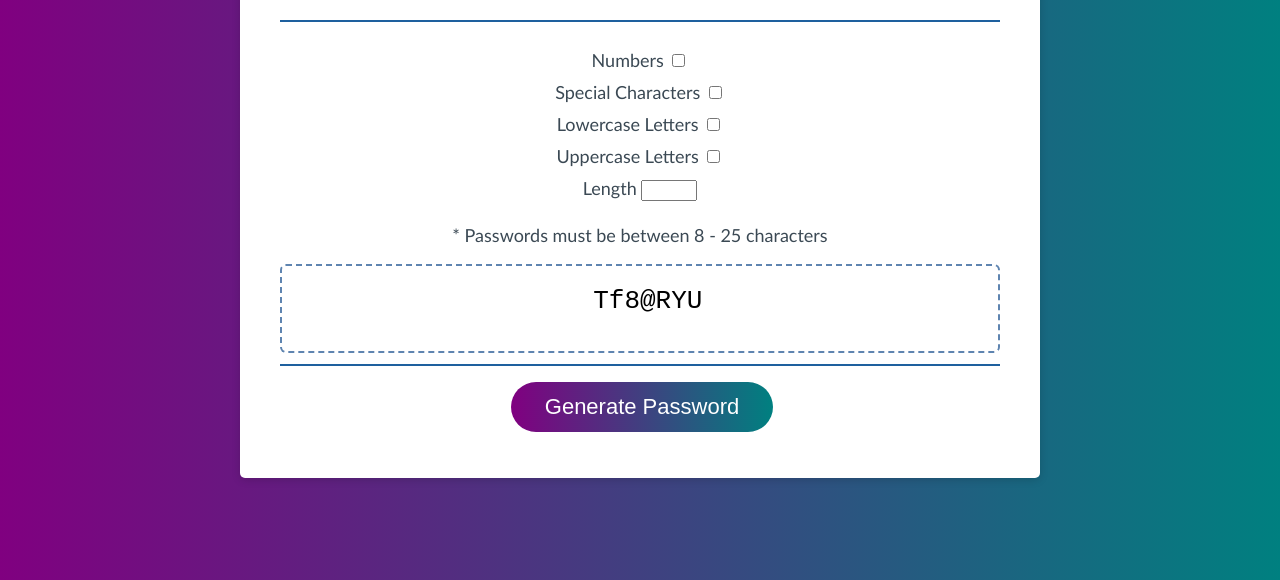
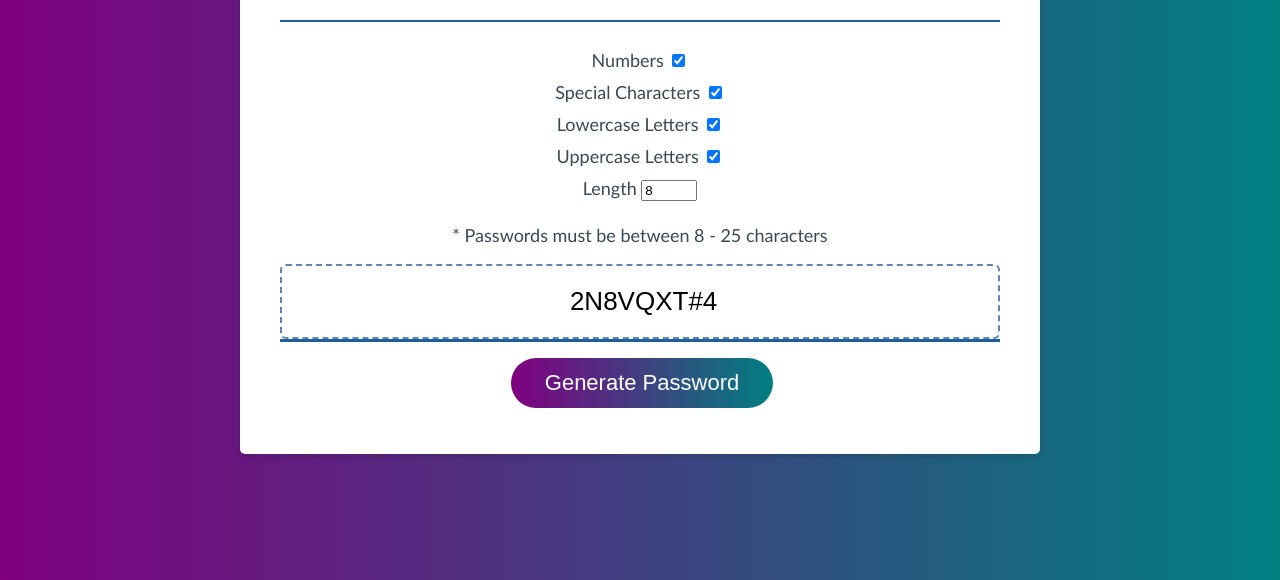
Before and after one commit to tugwellchristi/JavaScript-Password-Generator, a plain HTML site: page index.html in a window 1280 px wide. Both pictures are taken after a click on the button "Generate Password". Shown: the part 220-800 px from the top of the page. Drawn offline with Linux system fonts and the light colour scheme.

Commit message:
got checkboxes working! added comments to code

```diff
--- a/index.html
+++ b/index.html
@@ -25,32 +25,32 @@
       <div id="settings">
         <div class="setting">
           <label for="numbers"><br> Numbers</label>
-          <input type="checkbox" id="numbers" unchecked />
+          <input type="checkbox" id="number" checked />
         </div>
         <div class="setting">
           <label for="symbols"> Special Characters</label>
-          <input type="checkbox" id="symbols" unchecked />
+          <input type="checkbox" id="symbol" checked />
         </div>
         <div class="setting">
           <label for="lowercase">Lowercase Letters</label>
-          <input type="checkbox" id="symbols" unchecked />
+          <input type="checkbox" id="lowercase" checked />
         </div>
         <div class="setting">
           <label for="uppercase"> Uppercase Letters</label>
-          <input type="checkbox" id="symbols" unchecked />
+          <input type="checkbox" id="uppercase" checked />
         </div>
 
-<!-- Select password length, between 8-25 characters (I opted for a smaller range than 8-128)-->
+<!-- Allows user to select password length, between 8-25 characters (I opted for a smaller range than 8-128)-->
         <div class="setting">
           <label for="length">Length</label>
-          <input type="number" id="length" value=" " min= "8" max="25" />
+          <input type="number" id="length" value="8" min= "8" max="25" />
         </div>
         <p> * Passwords must be between 8 - 25 characters </p>
       </div>
       <div class="card-body">
-        <!--Space that will display the password when desired criteria has been selected-->
-        <textarea readonly id="password" placeholder="result" aria-label="Generated Password">
-          </textarea>
+        <!--Space that will display the password when desired criteria has been selected and will show Generated Password as a placeholder-->
+        <input type="text" readonly id="password" placeholder="Generated Password" aria-label="Generated Password"
+          />
         <!--When asked for character types to include in the password, I confirm whether or not to include lowercase,
               uppercase, numeric, and/or special characters.-->
 
--- a/script.js
+++ b/script.js
@@ -1,63 +1,61 @@
 
 // DOM elements
-const result = document.getElementById("password");
-const upperCaseEl = document.querySelector("uppercase");
-const lowerCaseEl = document.querySelector("lowercase");
-const numberEl = document.querySelector("number");
-const symbolEl = document.querySelector("symbol");
-const lengthEl = document.querySelector("length");
+const result = document.querySelector("#password");
+const upperCaseEl = document.querySelector("#uppercase");
+const lowerCaseEl = document.querySelector("#lowercase");
+const numberEl = document.querySelector("#number");
+const symbolEl = document.querySelector("#symbol");
+const lengthEl = document.querySelector("#length");
 const generateBtn = document.getElementById("generate");
-const checkbox = document.getElementById("checkbox");
+
 
 // Global string variables
 const lowerCase = "abcdefghijklmnopqrstuvwxyz";
 const upperCase = "ABCDEFGHIJKLMNOPQRSTUVWXYZ";
 const number = "0123456789";
 const symbol = "~!@#$%^&*";
-const length = 8;
 
-// Variable containing all string variables
-const allChars = upperCase + lowerCase + number + symbol;
 
-// Functions used
+// Function used to generate the password
 function writePassword() {
   let password = " ";
+  let length = lengthEl.value;
+  let chars = " "
 
-  // Generates random selections based on the above strings
-  password += upperCase[Math.floor(Math.random() * upperCase.length)];
-  password += lowerCase[Math.floor(Math.random() * lowerCase.length)];
-  password += number[Math.floor(Math.random() * number.length)];
-  password += symbol[Math.floor(Math.random() * symbol.length)];
+  // If an element is checked, it pulls from its named string of characters. If not checked, it does not display any characters
+  if (upperCaseEl.checked) {
+    chars += upperCase;
+  } else {
+    chars += " ";
+  }
 
-  while (length > password.length) {
-    password += allChars[Math.floor(Math.random() * allChars.length)];
+  if (lowerCaseEl.checked) {
+    chars += lowerCase;
+  } else {
+    chars += " ";
+  }
+
+  if (numberEl.checked) {
+    chars += number;
+  } else {
+    chars += " ";
+  }
+
+  if (symbolEl.checked) {
+    chars += symbol;
+  } else {
+    chars += " ";
+  }
+
+  // For loop increments based on desired length and math random helps generate a number, math floor rounding the decimal place down
+  // This will then identify which number in the character strings that will display in the result window based on the users selection criteria
+  for (let i = 0; i <= length; i++) {
+    let rand = Math.floor(Math.random() * chars.length);
+    password += chars[rand];
   }
   result.value = password;
 }
 
 
-// Add event listener to generate button
+// Added event listener to generate button
 generateBtn.addEventListener("click", writePassword);
-
-
-
-// // Get the checkbox element
-// const checkbox = document.getElementById("myCheckbox");
-
-// // Get the string content
-// const stringContent = "This is the content to be added.";
-
-// // Attach a click event listener to the checkbox
-// checkbox.addEventListener("click", function() {
-//   // Get the element where you want to insert the content
-//   const targetElement = document.getElementById("targetElement");
-
-//   // Check if the checkbox is checked
-//   if (checkbox.checked) {
-//     // Insert the content into the desired location in the DOM
-//     targetElement.textContent = stringContent;
-//   } else {
-//     // Clear the content if the checkbox is unchecked
-//     targetElement.textContent = "";
-//   }
-// });
--- a/style.css
+++ b/style.css
@@ -56,7 +56,7 @@ header {
 }
 
 .card-body {
-  min-height: 100px;
+  min-height: 75px;
 
 }
 
@@ -69,13 +69,14 @@ header {
   display: block;
   width: 100%;
   background:  #1e609e;
-  height: 2px;
+  height: 3px;
 }
 
 .card-footer::after {
   content: " ";
   display: block;
   clear: both;
+
 }
 
 .setting {
@@ -118,11 +119,11 @@ button[disabled] {
   padding-top: 20px;
   padding-left: 5px;
   padding-right: 5px;
-  padding-bottom: 5px;
+  padding-bottom: 20px;
   font-size: 26px;
   text-align: center;
   margin-top: 10px;
-  margin-bottom: 10px;
+  margin-bottom: 0px;
   border: 2px dashed #5e84b0;
   border-radius: 6px;
   resize: none;
```
